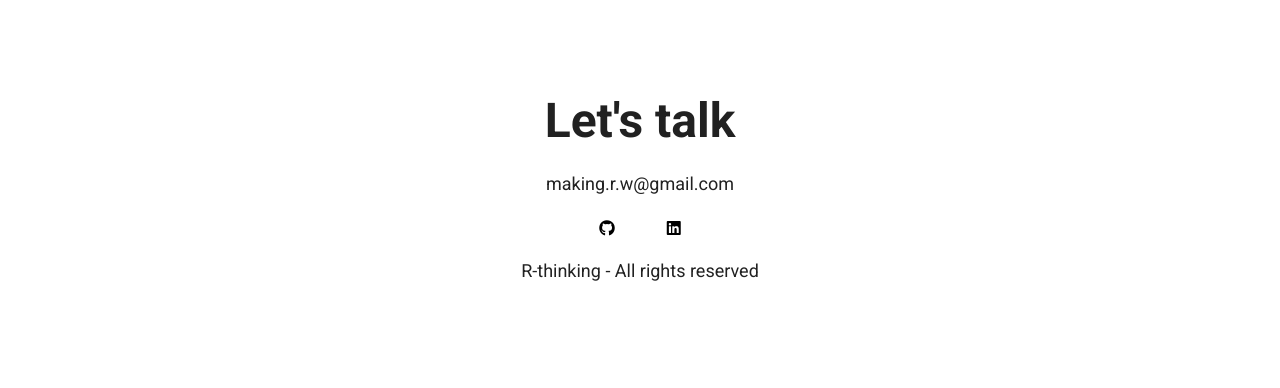
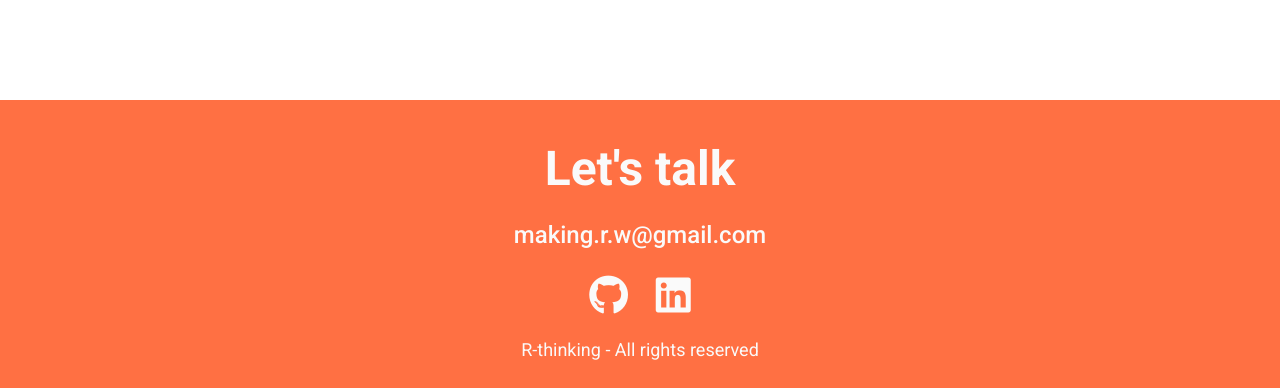
Before and after one commit to R-thinking/Portfolio, a plain HTML site: page index.html in a window 1280 px wide. Shown: the part 3405-3793 px from the top of the page. Before the commit the page ends 3694 px from the top, so only its background shows below. Drawn offline with Linux system fonts and the light colour scheme.

Commit message:
CSS: Contact

```diff
--- a/index.html
+++ b/index.html
@@ -286,7 +286,8 @@
         </div>
     </section>
     <!-- Contact -->
-    <section id="contact" class="section">
+    <section id="contact">
+        <div class="section__container">
             <h1 class="contact__title">Let's talk</h1>
             <h3 class="contact__email">making.r.w@gmail.com</h3>
             <div class="contact__links">
@@ -298,6 +299,7 @@
                 </a>
             </div>
             <p class="contact__copyright">R-thinking - All rights reserved</p>
+        </div>
     </section>
 </body>
 </html>
--- a/style.css
+++ b/style.css
@@ -52,6 +52,7 @@
   --size-border-radius: 4px;
   --size-avatar: 320px;
   --size-icon: 80px;
+  --size-contact-link: 40px;
 
   /* Animation */
   --animation-duration: 300ms;
@@ -570,3 +571,32 @@ button.home__contact:hover {
 .project__description span {
   height: 40%;
 }
+
+/* Contact */
+#contact {
+  margin: 0;
+  margin-top: var(--margin-section);
+  padding: var(--padding-large);
+  background-color: var(--color-navbar);
+}
+#contact * {
+  color: var(--color-white);
+}
+
+.contact__email {
+  font-size: var(--font-medium);
+  font-weight: var(--weight-semi-bold);
+}
+
+.contact__links a {
+  padding: 0;
+  margin: 0;
+}
+
+.contact__links i {
+  font-size: var(--size-contact-link);
+}
+
+.contact__copyright {
+  color: var(--color-white-dark);
+}
```
Lines whose indentation alone changed are shown as unchanged.
